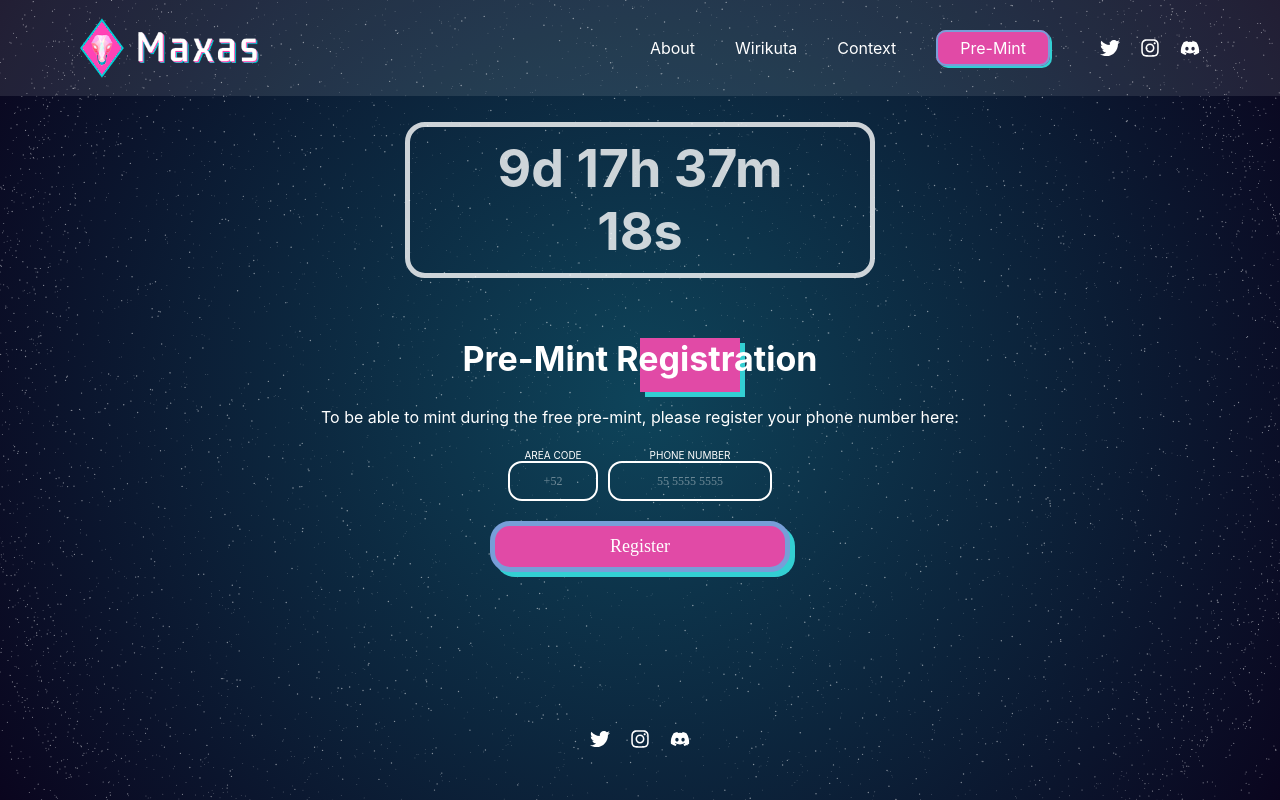
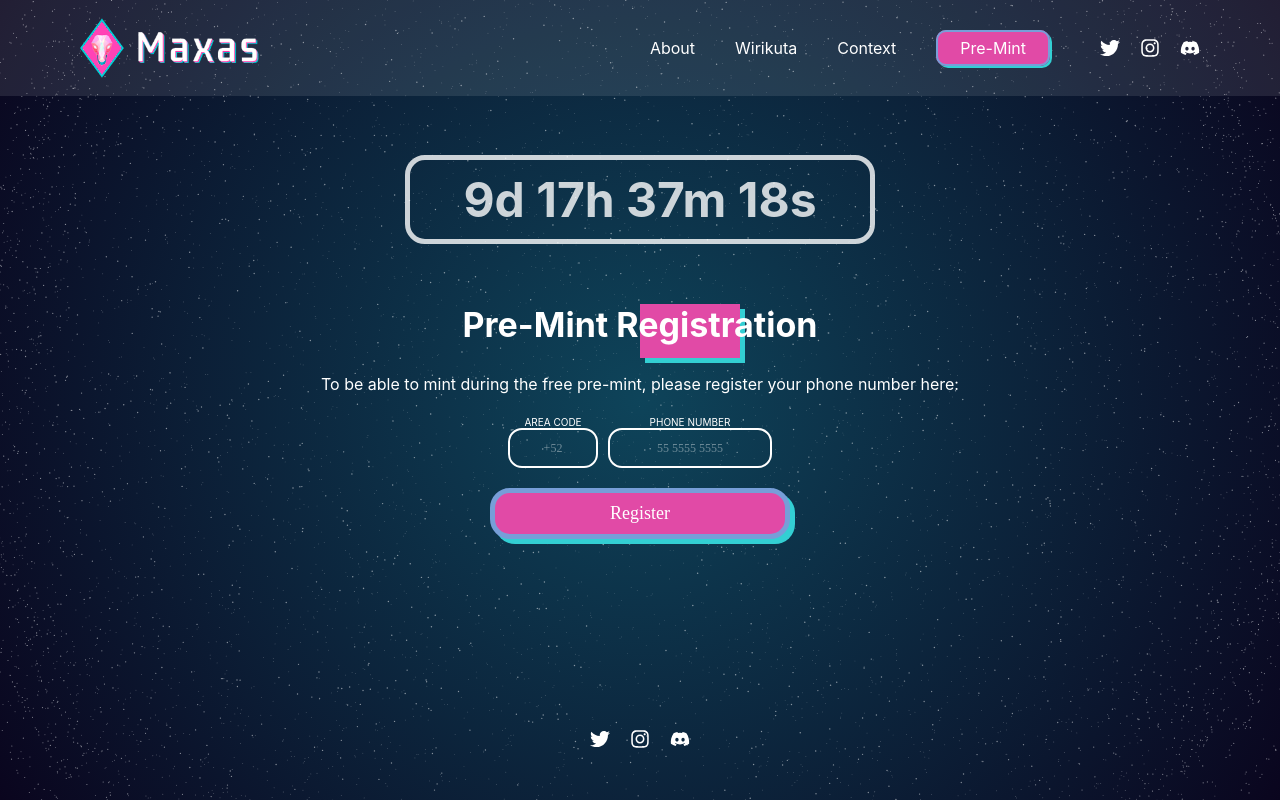
Before and after one commit to mawmawmaw/maxas-vite, a React (Vite) app: page /mint in a window 1280 px wide. Built offline with nearby package versions, Linux system fonts and the light colour scheme; a web font is replaced by a local one.

Commit message:
Created backend route for registrations and PHP db registration script

```diff
--- a/src/components/Mint/Mint.css
+++ b/src/components/Mint/Mint.css
@@ -13,7 +13,7 @@ input[type=number] {
 }
 h2.counter {
     text-align: center;
-    font-size: 52px;
+    font-size: 48px;
     padding: 10px 40px;
     margin: 0 auto 60px;
     color: var(--text-color);
```
